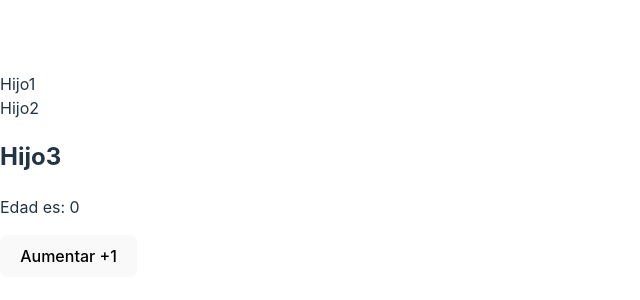
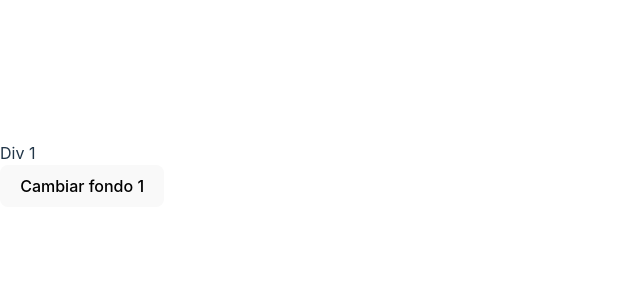
Before and after one commit to CristianAquino/react-ts, a React (Vite) app: page / in a window 1280 px wide. Shown: the part 226-526 px from the top of the page, without its empty margins (0-640 px from the left). Built offline with nearby package versions, Linux system fonts and the light colour scheme.

Commit message:
feat: useRef

```diff
--- a/src/App.tsx
+++ b/src/App.tsx
@@ -1,13 +1,20 @@
-import Hijo1 from "./Hijo1";
-import EdadProvider from "./edadContext";
+import { useRef } from "react";
 
 const App = () => {
+  // tipo mas especifico para un tag DIV
+  // si no estamos seguros de que es un DIV, usamos el tipo Element
+  const ref1 = useRef<HTMLDivElement>(null);
   return (
-    <div>
-      <EdadProvider>
-        <Hijo1 />
-      </EdadProvider>
-    </div>
+    <>
+      <div ref={ref1}>Div 1</div>
+      <button
+        onClick={() => {
+          if (ref1.current) ref1.current.style.backgroundColor = "red";
+        }}
+      >
+        Cambiar fondo 1
+      </button>
+    </>
   );
 };
 export default App;
--- a/src/Hijo1.tsx
+++ /dev/null
@@ -1,11 +0,0 @@
-import Hijo2 from "./Hijo2";
-
-const Hijo1 = () => {
-  return (
-    <div>
-      Hijo1
-      <Hijo2 />
-    </div>
-  );
-};
-export default Hijo1;
--- a/src/Hijo2.tsx
+++ /dev/null
@@ -1,11 +0,0 @@
-import Hijo3 from "./Hijo3";
-
-const Hijo2 = () => {
-  return (
-    <div>
-      Hijo2
-      <Hijo3 />
-    </div>
-  );
-};
-export default Hijo2;
--- a/src/Hijo3.tsx
+++ /dev/null
@@ -1,13 +0,0 @@
-import { useEdad } from "./edadContext";
-
-const Hijo3 = () => {
-  const { edad, setEdad } = useEdad();
-  return (
-    <div>
-      <h2>Hijo3</h2>
-      <p>Edad es: {edad}</p>
-      <button onClick={() => setEdad(edad + 1)}>Aumentar +1</button>
-    </div>
-  );
-};
-export default Hijo3;
--- a/src/edadContext.tsx
+++ /dev/null
@@ -1,32 +0,0 @@
-import { useContext, createContext, useState } from "react";
-
-interface EdadContext {
-  edad: number;
-  setEdad: (value: number) => void;
-}
-
-/* es recomendable decir la ts que tipo recibe
-xq si usamos el null tendriamos que realizar validaciones */
-export const EdadContext = createContext<EdadContext>({} as EdadContext);
-
-function EdadProvider({ children }: any) {
-  const [edad, setEdad] = useState<number>(0);
-
-  const sharedEdad: EdadContext = {
-    edad,
-    setEdad,
-  };
-  return (
-    <EdadContext.Provider value={sharedEdad}>{children}</EdadContext.Provider>
-  );
-}
-// hook
-export const useEdad = () => {
-  const edadContext = useContext(EdadContext);
-  if (!edadContext) {
-    throw new Error("useEdad must be used within a EdadProvider");
-  }
-  return edadContext;
-};
-
-export default EdadProvider;
```
